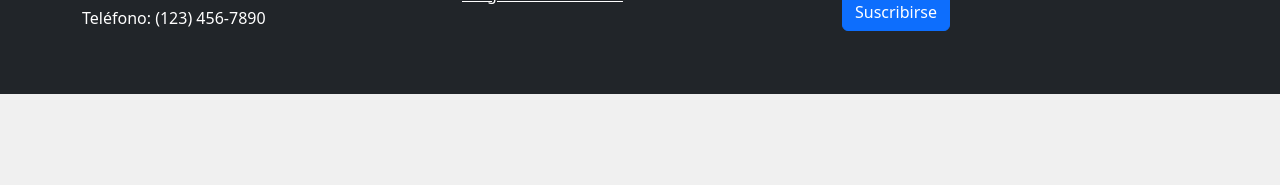
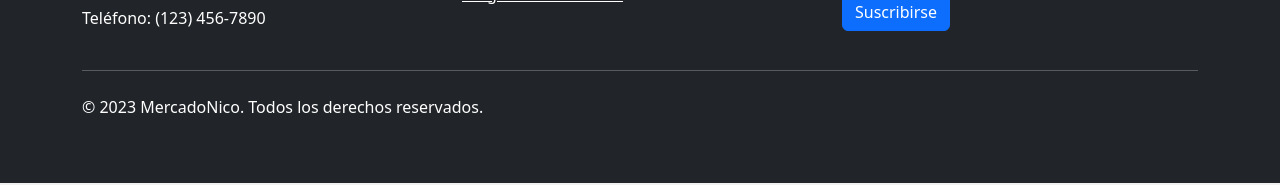
Before and after one commit to NicolasEsquilache/ReactJSCoder, a React (Vite) app: page / in a window 1280 px wide. Shown: the part 279-464 px from the top of the page. Built offline with nearby package versions, Linux system fonts and the light colour scheme; no server answers; the database is empty.

Commit message:
actualizacion de footer y de readme

```diff
--- a/src/components/Footer/Footer.jsx
+++ b/src/components/Footer/Footer.jsx
@@ -56,7 +56,19 @@ const Footer = () => {
                         </form>
                     </div>
                 </div>
-                {/* ... (código anterior) */}
+                <hr className="my-4" />
+                <div className="row">
+                    <div className="col-md-6">
+                        <p>&copy; 2023 MercadoNico. Todos los derechos reservados.</p>
+                    </div>
+                    <div className="col-md-6">
+                        <ul className="list-inline text-md-right">
+                            <li className="list-inline-item"><a href="#"><i className="fa fa-facebook"></i></a></li>
+                            <li className="list-inline-item"><a href="#"><i className="fa fa-twitter"></i></a></li>
+                            <li className="list-inline-item"><a href="#"><i className="fa fa-instagram"></i></a></li>
+                        </ul>
+                    </div>
+                </div>
             </div>
             <ToastContainer />
         </footer>
```
Also changed, not shown: 1 other file (tests, documents, lock files or other folders).
